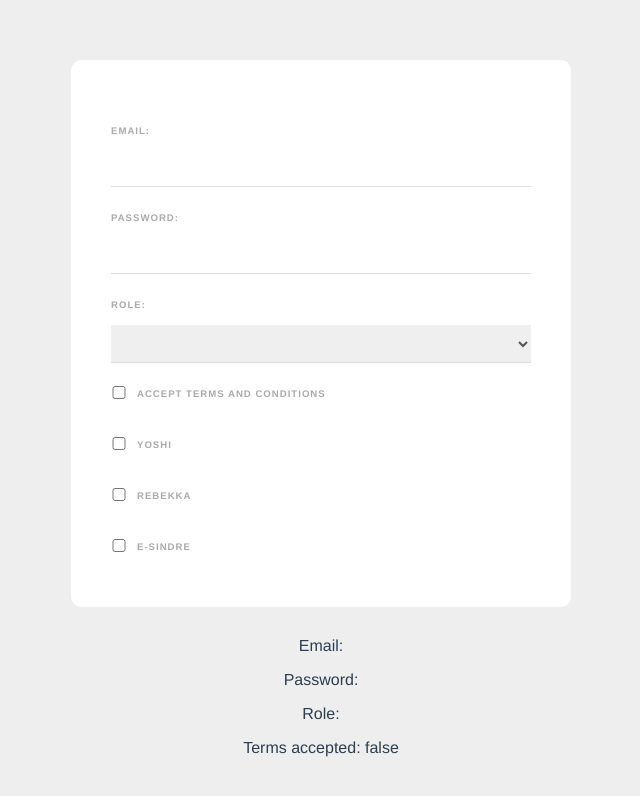
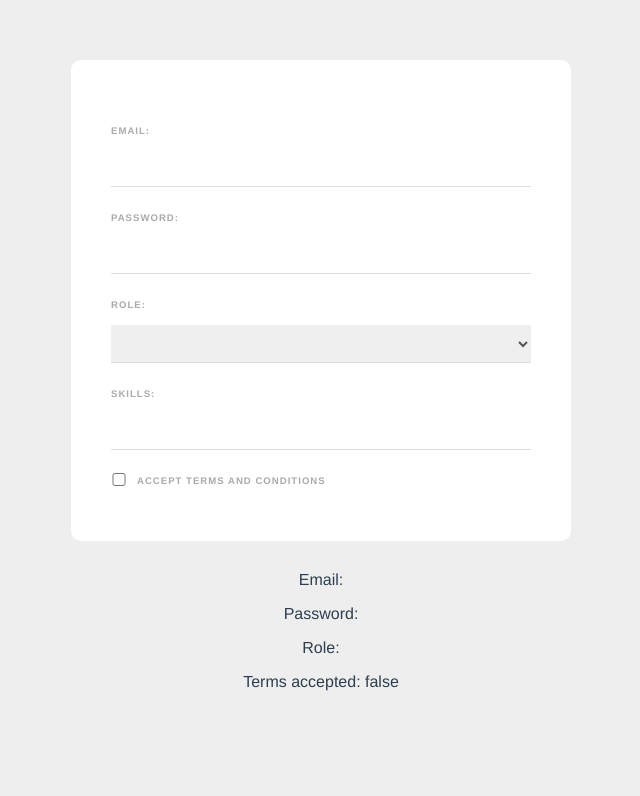
Before and after one commit to Erwan228/vue-the-form, a Vue app in the folder web-form/: page / in a window 1280 px wide. Shown: the top 796 px of the page, without its empty margins (319-959 px from the left). Built offline with nearby package versions, Linux system fonts and the light colour scheme.

Commit message:
Update SignUpForm.vue

```diff
--- a/web-form/src/components/SignUpForm.vue
+++ b/web-form/src/components/SignUpForm.vue
@@ -13,29 +13,36 @@
             <option value="Healer" style="background: green;">Healer</option>
         </select>
 
+        <label>Skills:</label>
+        <input type="text" v-model="tempSkill" @keyup.alt="addSkill">
+        <div v-for="skill in skills" :key="skill" class="pill">
+            {{ skill }}
+        </div>
+
         <div class="terms">
             <input type="checkbox" required v-model="terms">
             <label>Accept terms and conditions</label>
         </div>
 
-        <div>
-            <input type="checkbox" v-model="names">
+        <!-- <div>
+            <input type="checkbox" value="Yoshi" v-model="names">
             <label>Yoshi</label>
         </div>
         <div>
-            <input type="checkbox" v-model="names">
+            <input type="checkbox" value="Rebekka" v-model="names">
             <label>Rebekka</label>
         </div>
         <div>
-            <input type="checkbox" v-model="names">
+            <input type="checkbox" value="e-Sindre" v-model="names">
             <label>e-Sindre</label>
-        </div>
+        </div> -->
 
     </form>
     <p>Email: {{ email }}</p>
     <p>Password: {{ password }}</p>
     <p>Role: {{ role }}</p>
     <p>Terms accepted: {{ terms }}</p>
+    <!-- <p>Names: {{ names }}</p> -->
 </template>
 
 <script>
@@ -46,7 +53,19 @@ export default {
         password: '',
         role: '',
         terms: false,
-        names: [],
+        // names: [],
+        tempSkill: '',
+        skills: [],
+    }
+},
+methods: {
+    addSkill(e){
+        if(e.key === ',' && this.tempSkill){
+            if(!this.skills.includes(this.tempSkill)){
+                this.skills.push(this.tempSkill)
+            }
+            this.tempSkill = ''
+        }
     }
 }
 }
@@ -86,4 +105,16 @@ input[type="checkbox"]{
     position: relative;
     top: 2px;
 }
+.pill {
+    display: inline-block;
+    margin: 20px 10px 0 0;
+    padding: 6px 12px;
+    background: #eee;
+    border-radius: 20px;
+    font-size: 12px;
+    letter-spacing: 1px;
+    font-weight: bold;
+    color: #777;
+    cursor: pointer;
+}
 </style>
```
